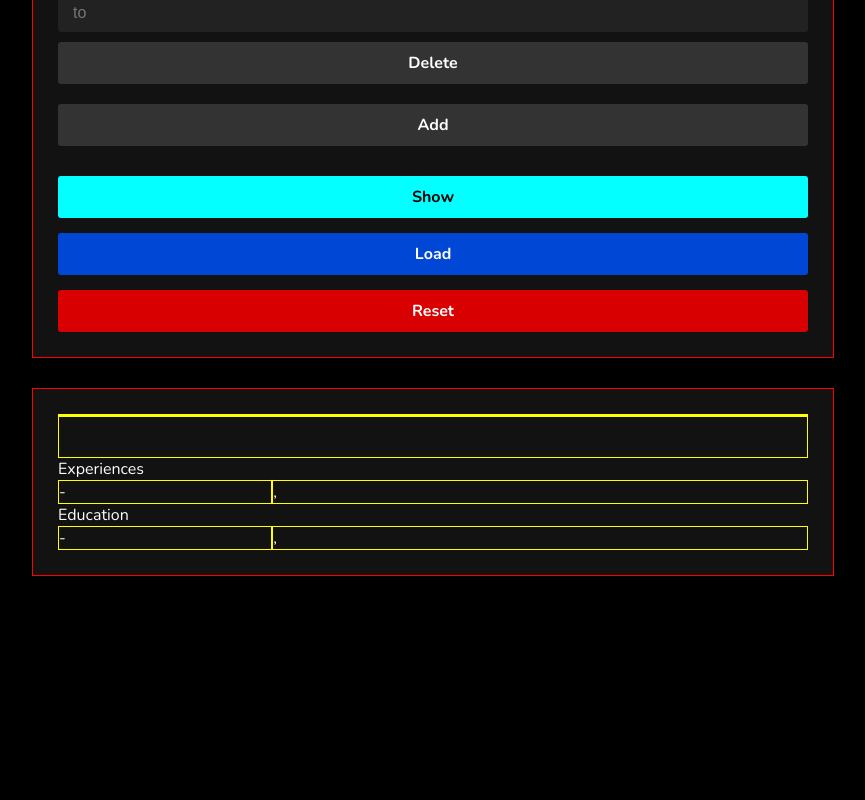
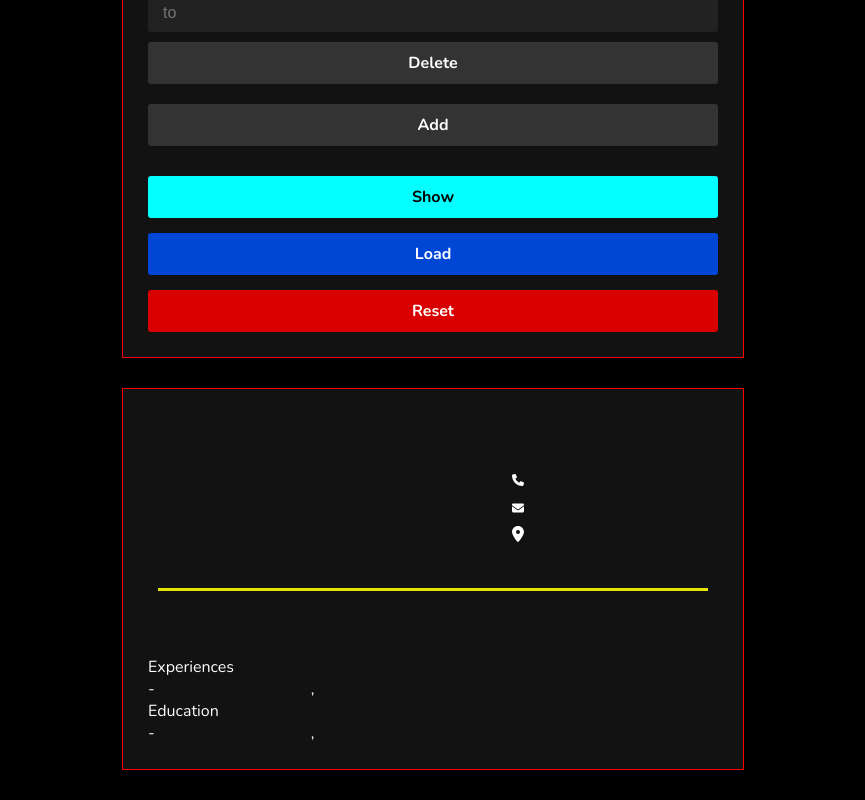
Before and after one commit to Aslam-Naseer/CV-Project, a React (Create React App) app: page / in a window 1280 px wide. Shown: the part 1220-2020 px from the top of the page, without its empty margins (207-1072 px from the left). Before the commit the page ends 1826 px from the top, so only its background shows below. Built offline with nearby package versions, Linux system fonts and the light colour scheme.

Commit message:
Style personal info preview

```diff
--- a/src/components/CVPreview/Info.js
+++ b/src/components/CVPreview/Info.js
@@ -1,4 +1,7 @@
 import { Component } from "react";
+import { ReactComponent as PhoneIcon } from "../../svg/phone-solid.svg";
+import { ReactComponent as AddressIcon } from "../../svg/location-dot-solid.svg";
+import { ReactComponent as EmailIcon } from "../../svg/envelope-solid.svg";
 
 class Info extends Component {
   render() {
@@ -6,13 +9,22 @@ class Info extends Component {
     return (
       <div className="info-preview">
         <div>
-          <div>{pi.name}</div>
-          <div>{pi.title}</div>
+          <div className="info-name">{pi.name}</div>
+          <div className="info-title">{pi.title}</div>
         </div>
-        <div>
-          <div>{pi.phone}</div>
-          <div>{pi.mail}</div>
-          <div>{pi.place}</div>
+        <div className="info-more">
+          <div>
+            <PhoneIcon className="icon" />
+            {pi.phone}
+          </div>
+          <div>
+            <EmailIcon className="icon" />
+            {pi.mail}
+          </div>
+          <div>
+            <AddressIcon className="icon" />
+            {pi.place}
+          </div>
         </div>
         <div className="about-div">{pi.about}</div>
       </div>
--- a/src/style.css
+++ b/src/style.css
@@ -1,4 +1,8 @@
-@import url('https://fonts.googleapis.com/css2?family=Nunito:wght@400;700&display=swap');
+@import url('https://fonts.googleapis.com/css2?family=Montserrat:wght@700;900&family=Nunito:wght@400;700&display=swap');
+
+:root {
+  --cv-theme: rgb(228, 228, 0);
+}
 
 * {
   margin: 0;
@@ -66,7 +70,7 @@ button:hover {
   background-color: #121212;
   margin: 30px auto;
   border: 1px solid red;
-  width: min(750px, 90%);
+  width: min(570px, 90%);
   padding: 25px;
   font-family: 'Nunito', sans-serif;
 }
@@ -114,17 +118,46 @@ button:hover {
 .info-preview {
   display: grid;
   grid-template-columns: 5fr 3fr;
+  gap: 40px 0;
+  padding: 55px 10px 25px 10px;
 }
 
 .info-preview>div,
 .exp-item>div,
 .edu-item>div {
-  border: 1px solid yellow
+  /* border: 1px solid yellow */
+}
+
+.info-name {
+  font-family: 'Montserrat', sans-serif;
+  color: var(--cv-theme);
+  text-transform: uppercase;
+  font-size: 42px;
+  font-weight: 700;
+}
+
+.info-title {
+  font-size: 22px;
+}
+
+.info-more {
+  display: flex;
+  flex-direction: column;
+  justify-content: center;
+  gap: 5px;
+  font-size: 17px;
+}
+
+.icon {
+  width: 12px;
+  fill: white;
+  margin: 0 10px;
 }
 
 .about-div {
+  border-top: 3px solid var(--cv-theme);
   grid-column: 1/3;
-  padding: 20px;
+  padding: 20px 0;
 }
 
 .exp-item,
```
